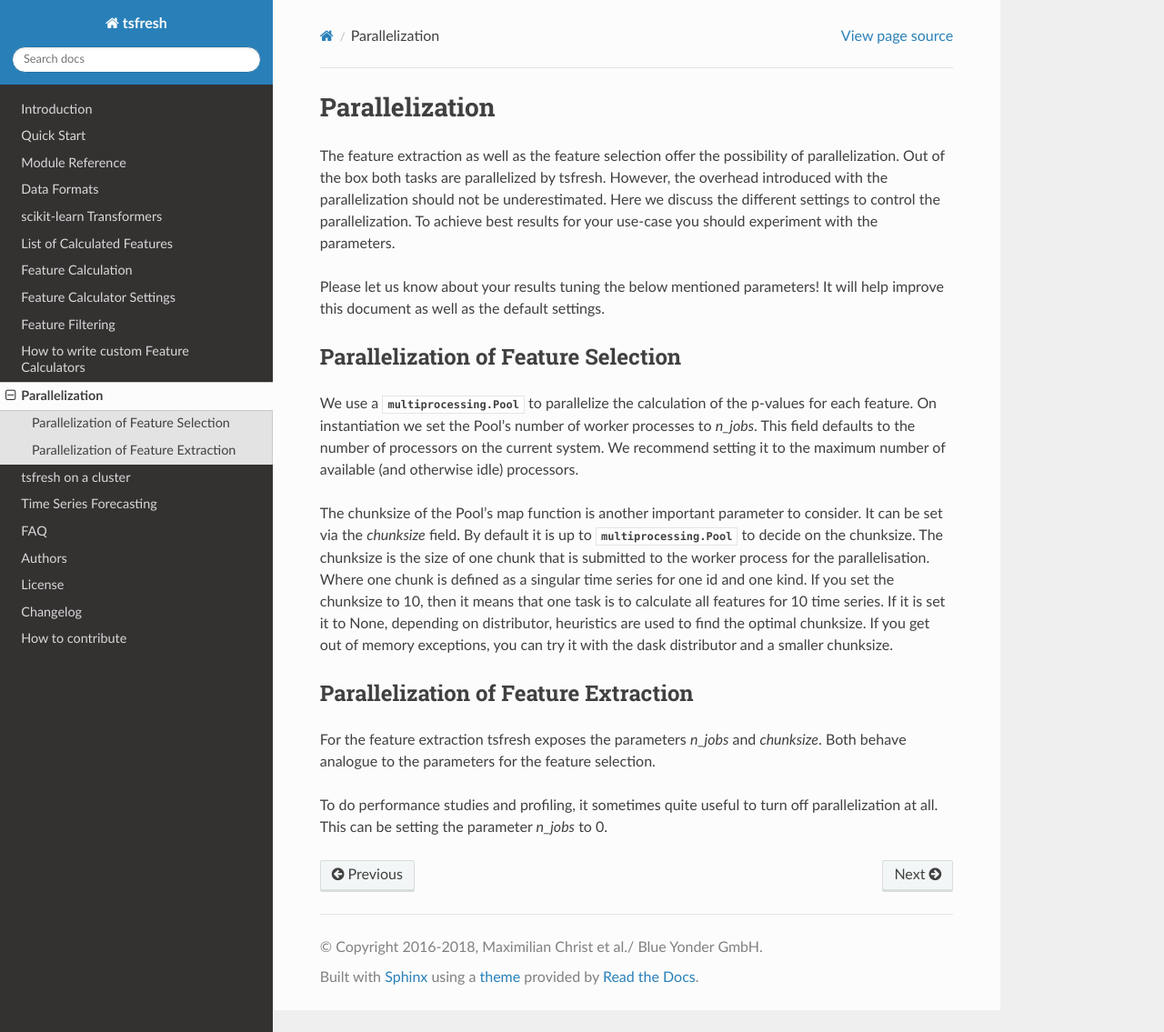
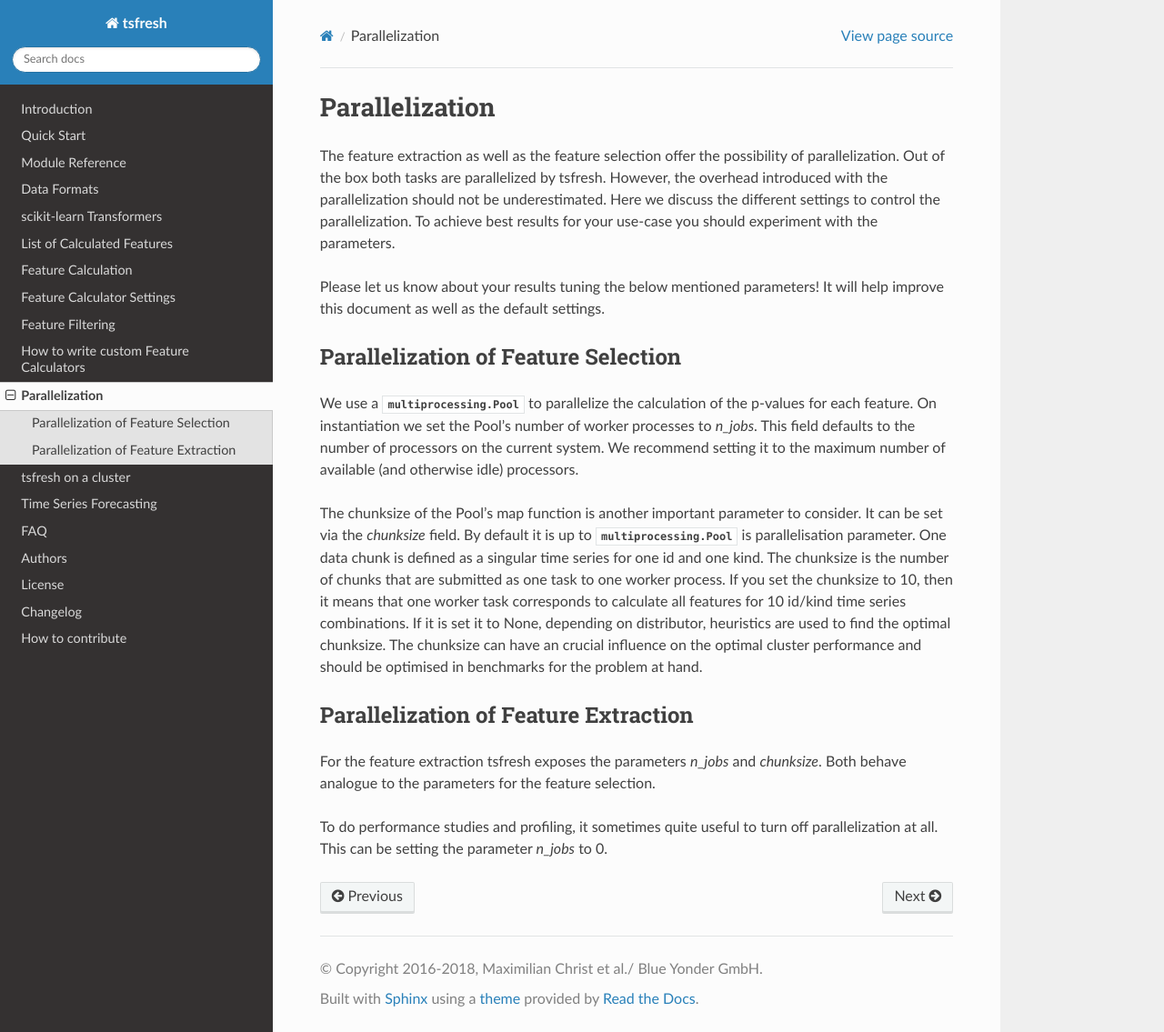
Before and after one commit to blue-yonder/tsfresh, a Sphinx documentation site: the page built from docs/text/parallelization.rst, in a window 1280 px wide and 1135 px high. Shown: the whole window at 91% size. Built offline with Sphinx 7.4.7 and the Read the Docs theme 2.0.0, drawn with Linux system fonts in a browser that asks for light colours; formulas are drawn with MathJax 3; the version number could not be read and is left out.

Commit message:
Modifiy chunksize documentation

```diff
--- a/docs/text/parallelization.rst
+++ b/docs/text/parallelization.rst
@@ -22,14 +22,14 @@ otherwise idle) processors.
 
 The chunksize of the Pool's map function is another important parameter to consider. It can be set via the
 `chunksize` field. By default it is up to
-:class:`multiprocessing.Pool` to decide on the chunksize.  The chunksize is the
-size of one chunk that is submitted to the worker process for the
-parallelisation.  Where one chunk is defined as a singular time series for one
-id and one kind. If you set the chunksize to 10, then it means that one task is
-to calculate all features for 10 time series.  If it is set it to None,
-depending on distributor, heuristics are used to find the optimal chunksize. If
-you get out of memory exceptions, you can try it with the dask distributor and a
-smaller chunksize.
+:class:`multiprocessing.Pool` is parallelisation parameter. One data chunk is
+defined as a singular time series for one id and one kind. The chunksize is the
+number of chunks that are submitted as one task to one worker process.  If you
+set the chunksize to 10, then it means that one worker task corresponds to
+calculate all features for 10 id/kind time series combinations.  If it is set it
+to None, depending on distributor, heuristics are used to find the optimal
+chunksize.  The chunksize can have an crucial influence on the optimal cluster
+performance and should be optimised in benchmarks for the problem at hand.
 
 Parallelization of Feature Extraction
 -------------------------------------
```
